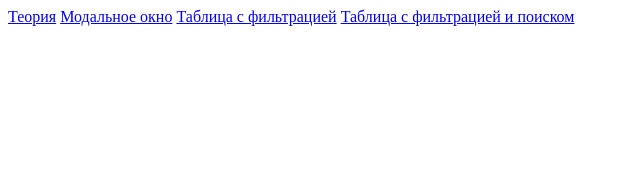
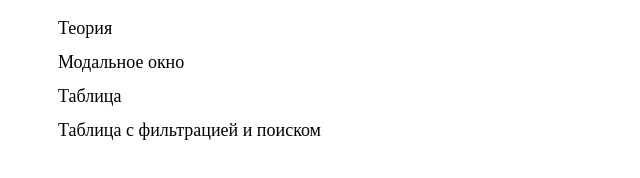
Before and after one commit to CrashStatic/brotherhood, a plain HTML site: page index.html in a window 1280 px wide. Shown: the whole page, without its empty margins (0-640 px from the left). Drawn offline with Linux system fonts and the light colour scheme.

Commit message:
Работает с разводящей страницей

```diff
--- a/index.html
+++ b/index.html
@@ -5,12 +5,24 @@
   <meta charset="UTF-8">
   <meta name="viewport" content="width=device-width, initial-scale=1.0">
   <title>Стать партнером</title>
+  <link rel="stylesheet" href="style.css">
 </head>
 
 <body class="page">
+  <ul>
+    <li>
       <a href="./theory-1/theory-answer.md">Теория</a>
+    </li>
+    <li>
       <a href="./practice-1/modal.html">Модальное окно</a>
-    <a href="./practice-2/index.html">Таблица с фильтрацией</a>
+    </li>
+    <li>
+      <a href="./practice-2/index.html">Таблица</a>
+    </li>
+    <li>
       <a href="./practice-3/index.html">Таблица с фильтрацией и поиском</a>
+    </li>
+  </ul>
 </body>
+
 </html>
--- /dev/null
+++ b/style.css
@@ -0,0 +1,19 @@
+.page ul {
+  list-style: none;
+}
+
+.page li:not(:last-child) {
+  margin-bottom: 10px;
+}
+
+.page a {
+  font-size: 18px;
+  line-height: 24px;
+  text-decoration: none;
+  padding: 10px;
+  color: black;
+}
+
+.page a:hover {
+  color: aqua;
+}
```
Also changed, not shown: 1 other file. Lines whose indentation alone changed are shown as unchanged.
